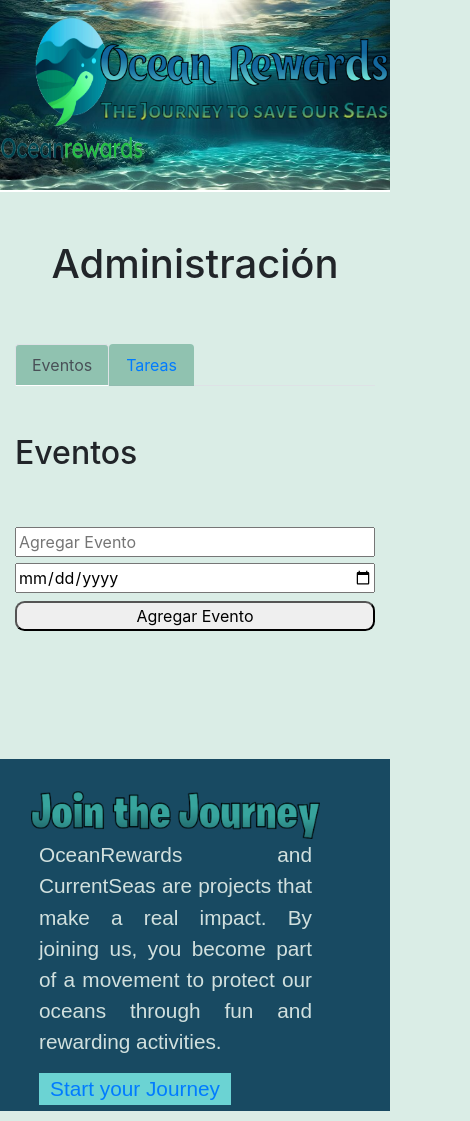
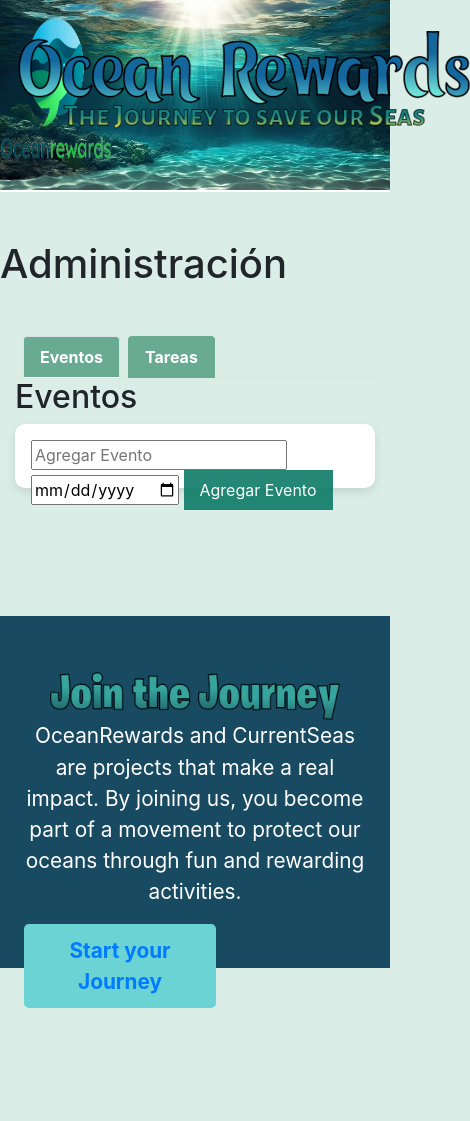
Before and after one commit to MarilaMorales/ProyectoJavaScript, a plain HTML site: page Index-Principal/Index.html in a window 390 px wide. Shown: the whole page, 470 px wide, since content can reach past the window. After the commit the page ends 1008 px from the top, so only its background shows below. Drawn offline with nearby package versions, Linux system fonts and the light colour scheme.

Commit message:
Cambios CSS

```diff
--- a/Index-Principal/Style-Principal.css
+++ b/Index-Principal/Style-Principal.css
@@ -1,10 +1,10 @@
-
-
-body{
-    background-color: rgb(218, 237, 230)!important;
+/* Estilos globales */
+body {
+    background-color: #DAEDE6 !important;
+    font-family: 'Arial', sans-serif;
 }
 
-
+/* Header */
 .header {
     height: 12rem;
     margin-bottom: 3rem;
@@ -13,6 +13,7 @@
     border-bottom:white solid 2px;
 }
 
+/* Contenedor del header */
 .headerConteiner {
     display: grid;
     grid-template-columns: 25% 50% 25%;
@@ -39,169 +40,161 @@
     margin-top: 1rem;
 }
 
-#imageSeas{
-    margin-top: 1rem;
+.logoHeader img:hover {
+    transform: scale(1.1);
 }
 
-.tituloAdministracion {
-    display: flex;
-    justify-content: space-around;
+/* Título */
+.tituloHeader {
+    text-align: center;
+    padding: 0.5rem;
+    color: #184a62;
+    font-size: 1.8rem;
+    font-weight: bold;
 }
 
-.tabNavegador ul li a{
-    background-color: rgba(57, 144, 112, 0.462)!important;
+/* Menú de navegación */
+.tabNavegador ul li a {
+    background-color: rgba(57, 144, 112, 0.7) !important;
+    color: white !important;
+    font-weight: bold;
+    transition: background-color 0.3s ease;
+    margin-left: 8px !important;
+}
 
+.tabNavegador ul li a:hover {
+    background-color: rgb(126, 206, 177) !important;
+}
+
+/* Botones */
+button {
+    border-radius: 0.6rem;
+    padding: 0.5rem 1rem;
+    border: none;
+    background-color: #399070;
+    color: white;
+    font-size: 1rem;
+    cursor: pointer;
+    transition: background-color 0.3s ease, transform 0.2s ease;
+}
+
+button:hover {
+    background-color: #2d7560;
+    transform: scale(1.05);
+}
+
+/* Eventos */
+.contenedorEventos {
+    display: flex;
+    justify-content: center;
+    gap: 1.5rem;
+    flex-wrap: wrap;
+}
+
+.containerEvento {
+    margin-bottom: 3rem;
+    background: white;
+    padding: 1rem;
+    border-radius: 10px;
+    box-shadow: 0px 4px 10px rgba(0, 0, 0, 0.1);
+    transition: transform 0.3s ease;
+    height: 4rem;
+}
+
+.evento, .tarea {
+    display: flex;
+    justify-content: space-between; /* Distribuye el contenido */
+    align-items: center; /* Alinea verticalmente */
+    padding: 10px;
+    margin: 5px 0;
+    background-color: #f8f9fa;
+    border: 1px solid #ddd;
+    border-radius: 5px;
+}
+
+.evento button, .tarea button {
+    margin-left: 90px; /* Espacio entre botones */
+
+    border: none;
+    cursor: pointer;
+    border-radius: 3px;
+    display: flex;
+    justify-content:flex-end ;
+}
+
+button {
+    transition: background-color 0.3s;
+}
+
+button:hover {
+    opacity: 0.8;
+}
+
+/* Estilo para los botones específicos */
+button:nth-child(2) { /* Botón de eliminar */
+    background-color: #6b151dba;
+    color: white;
+}
+
+button:nth-child(3) { /* Botón de editar */
+    background-color: #0c7a66e4;
+    color: white;
 }
 
 
-.eventoConteiner{
-    margin-top: 2rem;
-    margin-bottom: 3rem !important ;
+
+.containerEvento:hover {
+    transform: translateY(-5px);
 }
 
-.contenedorEventos{
-    display: flex;
-    justify-content: space-around !important;
+/* Footer */
+.footer2 {
+    background-color: #184a62;
+    color: white;
+    padding: 2rem;
+    margin-top: 8rem;
+    text-align: center;
 }
 
-.containerEvento{
-    margin-bottom: 3rem;
+.footerTexto2 {
+    font-size: 1.3rem;
+    max-width: 600px;
+    margin: auto;
 }
 
-.contenedorEventos button{
-    border-radius: 0.6rem;
-
-}
-.evento{
-    margin-top: 1.5rem;
-    margin-bottom: 2rem;
-    font-size: 1.2rem;
-    font-family: sans-serif;
+/* Botón del footer */
+.btnFooter {
+    background-color: #6bd3d3;
+    width: 12rem;
+    padding: 0.7rem;
+    text-align: center;
+    font-weight: bold;
+    border-radius: 5px;
+    transition: background-color 0.3s ease;
 }
 
-.evento button{
-
-    border-radius: 0.6rem;
-    margin-left: 1rem !important;
-    font-size: 1rem;
-
-
+.btnFooter:hover {
+    background-color: #55b1b1;
 }
 
-.tarea{
-    margin-top: 1.5rem;
-    margin-bottom: 2rem;
-    font-size: 1.2rem;
-    font-family: sans-serif;
-}
-
-
-.tarea button{
-    margin: 0.5rem !important;
-    border-radius: 0.6rem;
-}
-
-#h2Titulo{
-    margin-top: 3rem;
-    margin-bottom: 3rem;
-}
-
-
-.footer2{
-    height: 18rem;
-    display: grid;
-    grid-template: 1fr 1fr/25% 50% 20%;
-    justify-content: space-around;
-    background-color: #184a62;
-    background-size: cover;
-    margin-top: 8rem;
-
-}
-
-.footerTexto{
-    display: flex;
-    justify-content: center;
-    grid-column: 2;
-    grid-row: 1;
-    height: 4rem;
-    margin-top: 2rem;
-}
-
-.footerTexto2{
-    grid-column: 2;
-    font-size: 1.3rem;
-    justify-content: center;
-    color: rgb(209, 224, 222);
-    text-align: justify;
-    font-family: Arial, Helvetica, sans-serif;
-}
-
-.btnFooter{
-    background-color: rgb(107, 211, 211);
-    width: 12rem;
-    display: flex;
-    justify-content: center;
-    margin-bottom: 1rem;
-}
-
-
-@media (max-width:700px){
-
+/* Responsive */
+@media (max-width: 700px) {
     .headerConteiner {
-        display: grid;
         grid-template-columns: 25% 75%;
     }
 
-    .logoHeader {
-        grid-column: 1;
-        object-fit: contain;
-        margin-right: 4rem;
-
-    }
-
-
     .logoHeader img {
-        grid-column: 1;
-        width: 9rem;
+        width: 7rem;
     }
 
     .tituloHeader {
-        grid-column: 2;
-      object-fit: contain;
+        font-size: 1.4rem;
     }
 
-    .tituloHeader img{
-        width: 18rem;
-        align-items: end;
+    .footer2 {
+        height: auto;
+        padding: 1.5rem;
     }
-
-    .containerEvento{
-        display: flex;
-        flex-direction: column;
-        margin-top: 0.5rem;
-
-      }
-    .containerEvento input{
-        margin-top: 0.4rem;
-        margin-bottom: 0.3;
-      }
-
-    #btnAgregarEvento{
-        margin-top: 0.5rem;
-        border-radius: 0.6rem;
-      }
-
-    .evento{
-        display: flex;
-        flex-direction: column;
-        font-size: 1.2rem;
-        border-radius: 0.6rem;
-      }
-    .evento button{
-        width: 30%;
-        align-self: center;
-
-      }
 
     .footerTexto2{
         display: flex;
```
